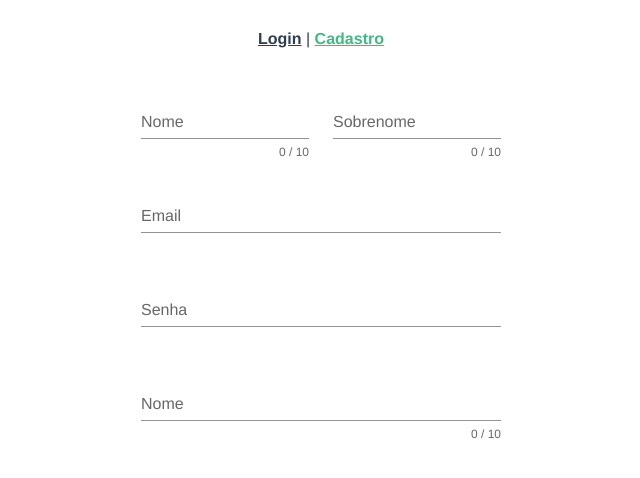
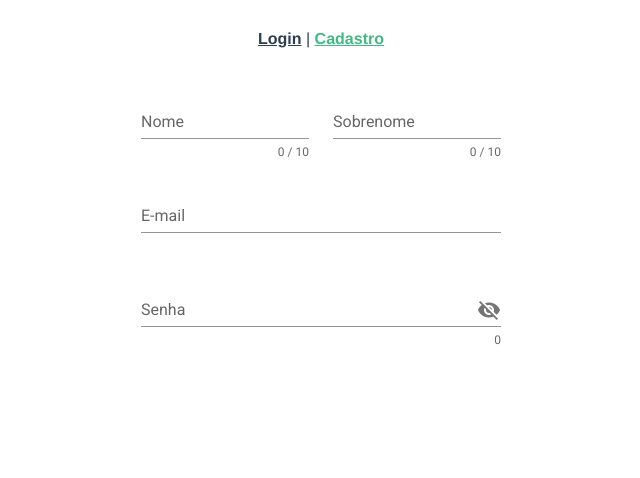
Before and after one commit to leandrocodes/codecake-vuejs-firebase, a Vue app: page /#/cadastro in a window 1280 px wide. Shown: the top 478 px of the page, without its empty margins (319-959 px from the left). Built offline with nearby package versions, Linux system fonts and the light colour scheme.

Commit message:
form finished

```diff
--- a/src/components/CadastroForm.vue
+++ b/src/components/CadastroForm.vue
@@ -1,45 +1,25 @@
 <template>
     <div class="cadastroForm">
-        <section>
+        <v-app id="inspire">
             <v-form v-model="valid">
                 <v-container>
                     <v-row>
-                        <v-col cols="6" md="6">
+                        <v-col cols="12" md="6">
                             <v-text-field
-                                v-model="user.firstname"
-                                :rules="userRules.nameRules"
+                                v-model="firstname"
+                                :rules="nameRules"
                                 :counter="10"
                                 label="Nome"
                                 required
                             ></v-text-field>
                         </v-col>
-                        <v-col cols="6" md="6">
+
+                        <v-col cols="12" md="6">
                             <v-text-field
-                                v-model="user.lastname"
-                                :rules="userRules.nameRules"
+                                v-model="lastname"
+                                :rules="nameRules"
                                 :counter="10"
                                 label="Sobrenome"
-                                required
-                            ></v-text-field>
-                        </v-col>
-                    </v-row>
-                    <v-row>
-                        <v-col cols="12">
-                            <v-text-field
-                                v-model="user.email"
-                                :rules="userRules.emailRules"
-                                label="Email"
-                                required
-                            ></v-text-field>
-                        </v-col>
-                    </v-row>
-                    <v-row>
-                        <v-col cols="12">
-                            <v-text-field
-                                type="password"
-                                v-model="user.password"
-                                :rules="[userRules.passRules.required, userRules.passRules.min]"
-                                label="Senha"
                                 required
                             ></v-text-field>
                         </v-col>
@@ -48,17 +28,32 @@
                     <v-row>
                         <v-col cols="12" md="12">
                             <v-text-field
-                                v-model="user.firstname"
-                                :rules="userRules.nameRules"
-                                :counter="10"
-                                label="Nome"
+                                v-model="email"
+                                :rules="emailRules"
+                                label="E-mail"
                                 required
+                            ></v-text-field>
+                        </v-col>
+                    </v-row>
+
+                    <v-row>
+                        <v-col cols="12" md="12">
+                            <v-text-field
+                                v-model="password"
+                                :append-icon="show ? 'mdi-eye' : 'mdi-eye-off'"
+                                :rules="[rules.required, rules.min]"
+                                :type="show ? 'text' : 'password'"
+                                name="input-10-1"
+                                label="Senha"
+                                hint="At least 8 characters"
+                                counter
+                                @click:append="show = !show"
                             ></v-text-field>
                         </v-col>
                     </v-row>
                 </v-container>
             </v-form>
-        </section>
+        </v-app>
     </div>
 </template>
 
@@ -66,27 +61,25 @@
 export default {
     data() {
         return {
+            show: false,
             valid: false,
-            user: {
             firstname: "",
             lastname: "",
-                email: "",
-                password: ""
-            },
-            userRules: {
             nameRules: [
                 v => !!v || "Name is required",
-                    v =>
-                        v.length <= 10 || "Name must be less than 10 characters"
+                v => v.length <= 10 || "Name must be less than 10 characters"
             ],
+            email: "",
             emailRules: [
                 v => !!v || "E-mail is required",
-                    v => /.+@.+\..+/.test(v) || "E-mail must be valid"
+                v => /.+@.+/.test(v) || "E-mail must be valid"
             ],
-                passRules: {
+            password: "",
+            rules: {
                 required: value => !!value || "Required.",
-                    min: v => v.length >= 8 || "Min 8 characters"
-                }
+                min: v => v.length >= 8 || "Min 8 characters",
+                emailMatch: () =>
+                    "The email and password you entered don't match"
             }
         }
     }
--- a/src/plugins/vuetify.js
+++ b/src/plugins/vuetify.js
@@ -1,3 +1,5 @@
+
+import '@mdi/font/css/materialdesignicons.css'
 import Vue from 'vue';
 import Vuetify from 'vuetify/lib';
 
```
Lines whose indentation alone changed are shown as unchanged.
